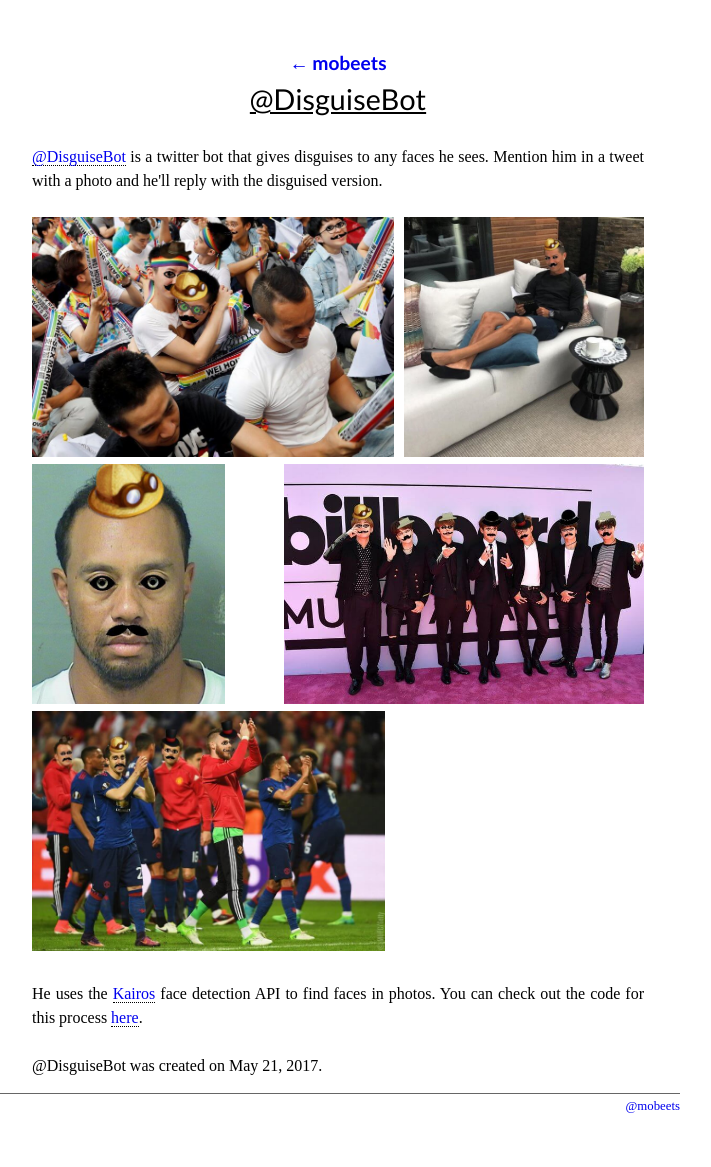
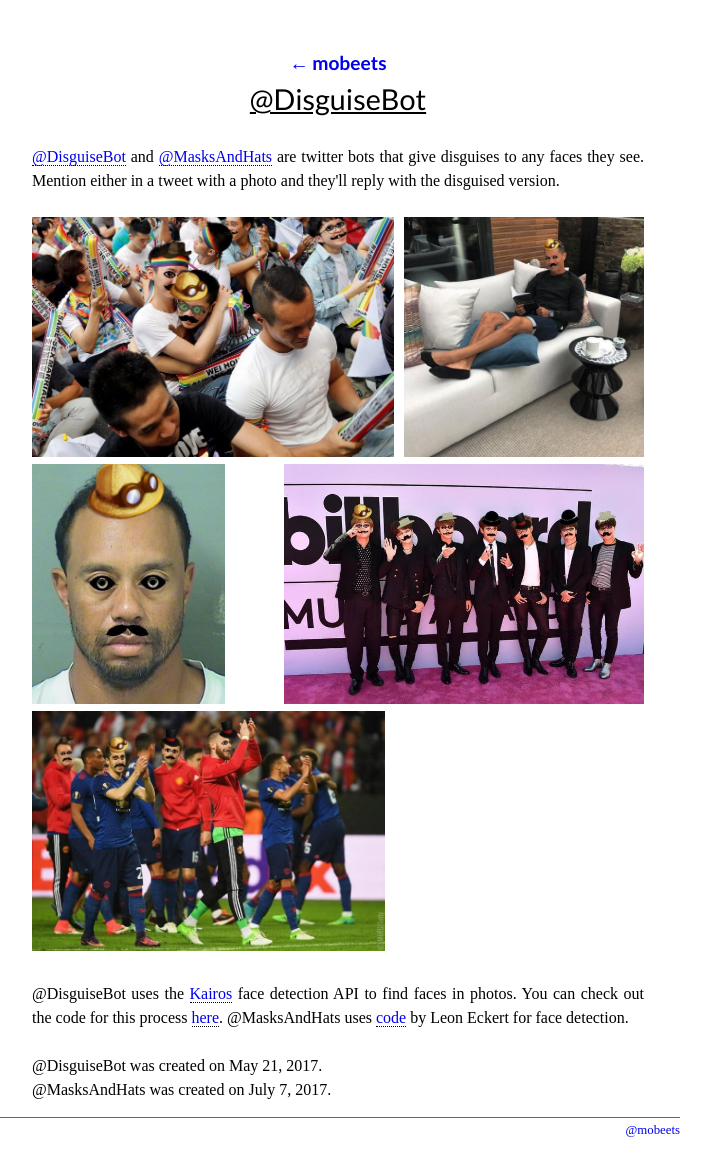
Before and after one commit to mobeets/mobeets.github.io, a Jekyll site: the page built from _posts/2017-05-21-disguise-bot.html, in a window 1280 px wide. Shown: the whole page, without its empty margins (302-1013 px from the left). Built offline with Jekyll 4.4.1, drawn with Linux system fonts in a browser that asks for light colours; nearby versions of some CDN libraries; some web fonts are replaced; before the commit the page ends 1143 px from its top, so only the background shows below that.

Commit message:
masks bot

```diff
--- a/_posts/2017-05-21-disguise-bot.html
+++ b/_posts/2017-05-21-disguise-bot.html
@@ -7,7 +7,7 @@ tags: []
 ---
 {% include JB/setup %}
 
-<a href="https://twitter.com/disguisebot">@DisguiseBot</a> is a twitter bot that gives disguises to any faces he sees. Mention him in a tweet with a photo and he'll reply with the disguised version.
+<a href="https://twitter.com/disguisebot">@DisguiseBot</a> and <a href="https://twitter.com/MasksAndHats">@MasksAndHats</a> are twitter bots that give disguises to any faces they see. Mention either in a tweet with a photo and they'll reply with the disguised version.
 <br><br>
 <img style="height: 15em;" src="/assets/images/disguise-bot/2.jpg"></img>
 <img style="height: 15em;" src="/assets/images/disguise-bot/3.jpg"></img>
@@ -15,6 +15,6 @@ tags: []
 <img style="height: 15em;" src="/assets/images/disguise-bot/5.jpg"></img>
 <img style="height: 15em;" src="/assets/images/disguise-bot/1.jpg"></img>
 <br><br>
-He uses the <a href="https://www.kairos.com/face-recognition-api">Kairos</a> face detection API to find faces in photos. You can check out the code for this process <a href="https://github.com/mobeets/disguise-bot">here</a>.
+@DisguiseBot uses the <a href="https://www.kairos.com/face-recognition-api">Kairos</a> face detection API to find faces in photos. You can check out the code for this process <a href="https://github.com/mobeets/disguise-bot">here</a>. @MasksAndHats uses <a href="https://github.com/leoneckert/masks-and-hats">code</a> by Leon Eckert for face detection.
 <br><br>
-@DisguiseBot was created on May 21, 2017.
+@DisguiseBot was created on May 21, 2017.<br>@MasksAndHats was created on July 7, 2017.
```
